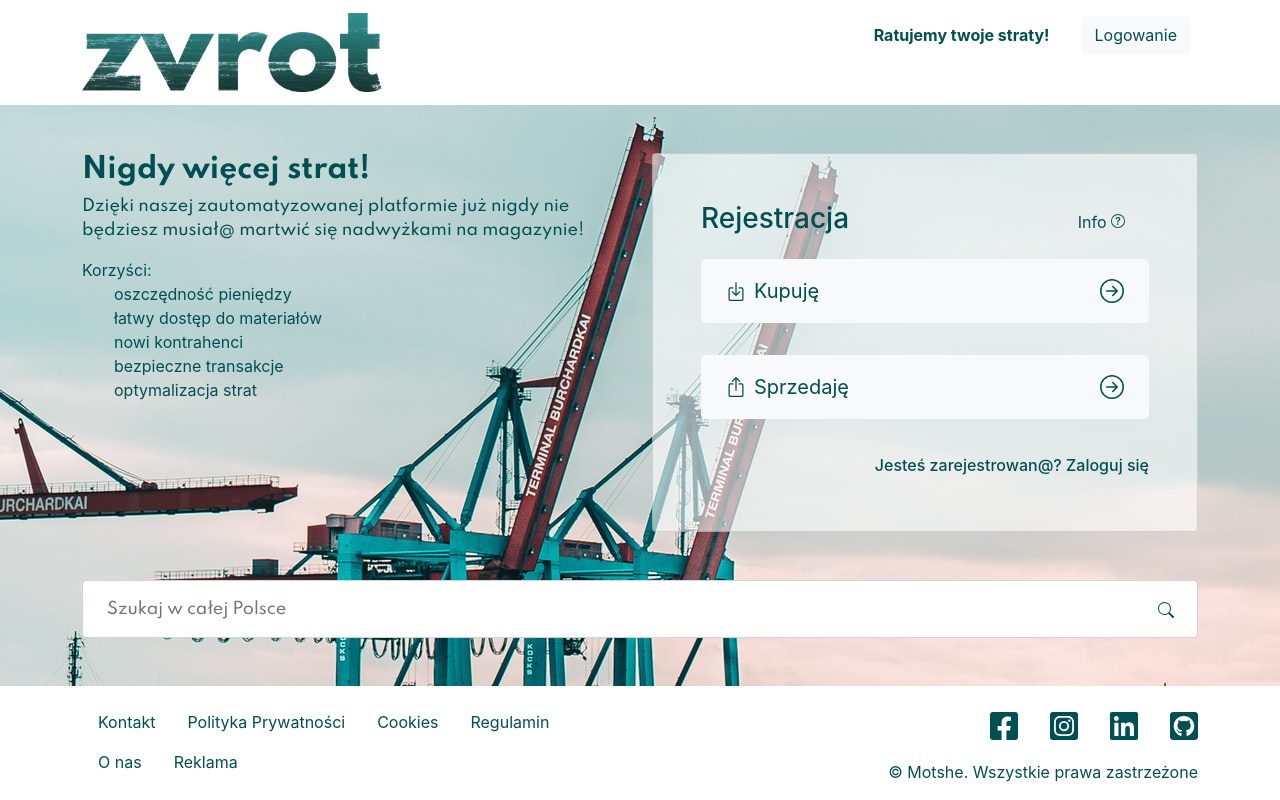
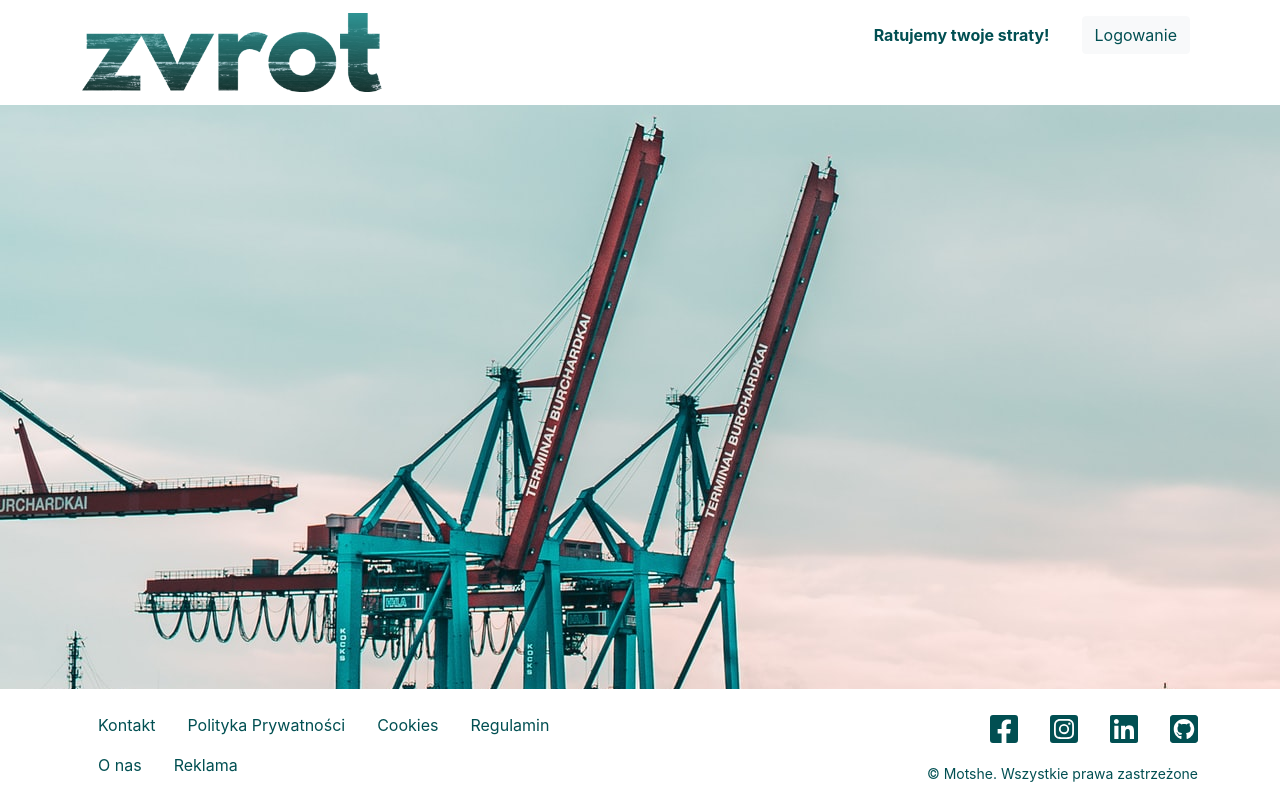
Before and after one commit to Motshe/zvrot, a React (Create React App) app in the folder zvrot/: page /contact in a window 1280 px wide. Built offline with nearby package versions, Linux system fonts and the light colour scheme.

Commit message:
feat: add form for getResponse

```diff
--- a/zvrot/package.json
+++ b/zvrot/package.json
@@ -20,6 +20,7 @@
     "react": "^17.0.2",
     "react-bootstrap": "^2.0.2",
     "react-dom": "^17.0.2",
+    "react-router-dom": "^6.0.2",
     "react-scripts": "4.0.3",
     "styled-components": "^5.3.3",
     "web-vitals": "^1.1.2"
--- a/zvrot/src/App.js
+++ b/zvrot/src/App.js
@@ -3,14 +3,24 @@ import Footer from './components/Footer';
 import Header from './components/Header';
 import { Container } from 'react-bootstrap'
 import Main from './components/Main';
+import {
+  BrowserRouter as Router,
+  Switch,
+  Route,
+  Routes
+} from "react-router-dom";
+import Contact from './components/Contact';
 function App() {
   return (
-      <>
+      <Router>
         <Header />
-        <Main />
+        <Routes>
+            <Route path="/contact" element={<Contact />} />
+            <Route path="/*" element={<Main />} />
+        </Routes>
         <Footer />
 
-      </>
+      </Router>
   );
 }
 
--- a/zvrot/src/App.scss
+++ b/zvrot/src/App.scss
@@ -117,3 +117,7 @@ p.spartan-txt {
   font-family: 'Spartan';
   font-weight: 500;
 }
+
+.newsletter-form {
+
+}
--- /dev/null
+++ b/zvrot/src/components/Contact/index.js
@@ -0,0 +1,30 @@
+import React, { useEffect, useRef } from 'react'
+import { Container } from 'react-bootstrap';
+
+function loadError(onError) {
+    console.error(`Failed ${onError.target.src} didn't load correctly`);
+}
+
+function Contact() {
+    const getResponseForm = useRef(null);
+    useEffect(() => {
+        const loadScript = async () => {
+            console.log("laoding")
+            const externalScript = document.createElement("script");
+            externalScript.onerror = loadError;
+            externalScript.async = true;
+            externalScript.type = "text/javascript";
+            externalScript.setAttribute("data-webform-id", "SyY1g");
+            externalScript.src = `https://app.getresponse.com/view_webform_v2.js?u=QGscR&webforms_id=SyY1g`;
+            console.log(getResponseForm)
+            if(getResponseForm.current.childNodes.length === 0) getResponseForm.current.appendChild(externalScript);
+            console.log(getResponseForm)
+        }
+        loadScript()
+    }, [])
+    return (
+        <Container ref={getResponseForm} className="newsletter-form h-100 d-flex"></Container>
+    )
+}
+
+export default Contact
--- a/zvrot/src/components/Footer/FooterItem/index.js
+++ b/zvrot/src/components/Footer/FooterItem/index.js
@@ -3,7 +3,8 @@ import { Nav } from 'react-bootstrap'
 function FooterItem({text}) {
     return (
         <Nav.Item className="text-start">
-            <Nav.Link href="#">{text}</Nav.Link>
+            {/* <Nav.Link href="https://app.getresponse.com/site2/5420954d712159a6d277ee2ceb3f57bd/?u=QGscR&webforms_id=SyU4G">{text}</Nav.Link> */}
+            <Nav.Link href="/contact">{text}</Nav.Link>
         </Nav.Item>
     )
 }
--- a/zvrot/src/components/Footer/index.js
+++ b/zvrot/src/components/Footer/index.js
@@ -19,7 +19,7 @@ function Footer() {
                     </Col>
                     <Col xs={12} md={6}>
                         <FooterSocialItems />
-                        <p className="text-start text-md-end ps-3" style={{fontSize:"14px;"}}>
+                        <p className="text-start text-md-end ps-3" style={{fontSize:"14px"}}>
                             © Motshe. Wszystkie prawa zastrzeżone
                         </p>
                     </Col>
--- a/zvrot/src/components/Header/index.js
+++ b/zvrot/src/components/Header/index.js
@@ -7,7 +7,7 @@ export default function Header() {
         <header>
             <Navbar bg="white" expand="md">
                 <Container className="align-items-start">
-                    <Navbar.Brand href="#home">
+                    <Navbar.Brand href="#">
                     <img src={logo} alt="zvrot logo" className="img-fluid App-logo"></img>
 
                     </Navbar.Brand>
@@ -15,10 +15,10 @@ export default function Header() {
 
                     <Navbar.Collapse id="basic-navbar-nav" className="flex-grow-0">
                         <Nav className="me-auto align-items-start align-items-md-center justify-content-center">
-                            <Nav.Link href="#home" className="me-md-3">
+                            <Nav.Link href="https://app.getresponse.com/site2/5420954d712159a6d277ee2ceb3f57bd/?u=QGscR&webforms_id=SyU4G" className="me-md-3">
                                 <strong>Ratujemy twoje straty!</strong>
                             </Nav.Link>
-                            <Nav.Link href="#login">
+                            <Nav.Link href="https://app.getresponse.com/site2/5420954d712159a6d277ee2ceb3f57bd/?u=QGscR&webforms_id=SyU4G">
                                 <Button variant="light">Logowanie</Button>
                             </Nav.Link>
                         </Nav>
--- a/zvrot/src/components/Main/RegistrationForm/index.js
+++ b/zvrot/src/components/Main/RegistrationForm/index.js
@@ -2,16 +2,24 @@ import React from 'react'
 import { Button, Col, Form, Row } from 'react-bootstrap'
 import { FontAwesomeIcon } from '@fortawesome/react-fontawesome'
 import { faQuestionCircle } from '@fortawesome/free-regular-svg-icons'
+import { useNavigate } from "react-router-dom";
 
 function RegistrationForm() {
+    const navigate = useNavigate();
+    const handleOnClick = () => {
+
+        const formUrl = "https://app.getresponse.com/site2/5420954d712159a6d277ee2ceb3f57bd/?u=QGscR&webforms_id=SyU4G";
+        navigate(formUrl);
+    }
     return (
         <Form className="d-flex flex-column justify-content-between h-100">
-            <Row className="align-items-baseline">
+            <Row className="align-items-center mb-3">
                 <Col>
-                    <h3 className="mt-0 mb-4">Rejestracja</h3>
+                    <h3 className="">Rejestracja</h3>
                 </Col>
                 <Col className="d-flex justify-content-end">
-                    <a href="#" className="pe-4">
+                    {/* <Button variant="light" className="">zarejestruj się</Button> */}
+                    <a href="https://app.getresponse.com/site2/5420954d712159a6d277ee2ceb3f57bd/?u=QGscR&webforms_id=SyU4G" className="pe-4">
                         Info {' '}
                         <svg xmlns="http://www.w3.org/2000/svg" width="14" height="14" fill="currentColor" className="bi bi-question-circle mb-1" viewBox="0 0 16 16">
                             <path d="M8 15A7 7 0 1 1 8 1a7 7 0 0 1 0 14zm0 1A8 8 0 1 0 8 0a8 8 0 0 0 0 16z"/>
@@ -20,8 +28,9 @@ function RegistrationForm() {
                     </a>
                 </Col>
             </Row>
+
             <div className="d-grid gap-4 mb-auto">
-                <Button variant="light" size="lg" className="d-flex mb-2 py-3 px-4 justify-content-between align-items-center">
+                <Button onClick={handleOnClick} variant="light" size="lg" className="d-flex mb-2 py-3 px-4 justify-content-between align-items-center">
                     <svg xmlns="http://www.w3.org/2000/svg" width="20" height="20" fill="currentColor" className="bi bi-box-arrow-in-down" viewBox="0 0 16 16">
                         <path fillRule="evenodd" d="M3.5 6a.5.5 0 0 0-.5.5v8a.5.5 0 0 0 .5.5h9a.5.5 0 0 0 .5-.5v-8a.5.5 0 0 0-.5-.5h-2a.5.5 0 0 1 0-1h2A1.5 1.5 0 0 1 14 6.5v8a1.5 1.5 0 0 1-1.5 1.5h-9A1.5 1.5 0 0 1 2 14.5v-8A1.5 1.5 0 0 1 3.5 5h2a.5.5 0 0 1 0 1h-2z"/>
                         <path fillRule="evenodd" d="M7.646 11.854a.5.5 0 0 0 .708 0l3-3a.5.5 0 0 0-.708-.708L8.5 10.293V1.5a.5.5 0 0 0-1 0v8.793L5.354 8.146a.5.5 0 1 0-.708.708l3 3z"/>
@@ -31,7 +40,7 @@ function RegistrationForm() {
                         <path fillRule="evenodd" d="M1 8a7 7 0 1 0 14 0A7 7 0 0 0 1 8zm15 0A8 8 0 1 1 0 8a8 8 0 0 1 16 0zM4.5 7.5a.5.5 0 0 0 0 1h5.793l-2.147 2.146a.5.5 0 0 0 .708.708l3-3a.5.5 0 0 0 0-.708l-3-3a.5.5 0 1 0-.708.708L10.293 7.5H4.5z"/>
                     </svg>
                 </Button>
-                <Button variant="light" size="lg" className="d-flex py-3 px-4 justify-content-between align-items-center">
+                <Button onClick={handleOnClick} variant="light" size="lg" className="d-flex py-3 px-4 justify-content-between align-items-center">
                         <svg xmlns="http://www.w3.org/2000/svg" width="20" height="20" fill="currentColor" className="bi bi-box-arrow-up" viewBox="0 0 16 16">
                             <path fillRule="evenodd" d="M3.5 6a.5.5 0 0 0-.5.5v8a.5.5 0 0 0 .5.5h9a.5.5 0 0 0 .5-.5v-8a.5.5 0 0 0-.5-.5h-2a.5.5 0 0 1 0-1h2A1.5 1.5 0 0 1 14 6.5v8a1.5 1.5 0 0 1-1.5 1.5h-9A1.5 1.5 0 0 1 2 14.5v-8A1.5 1.5 0 0 1 3.5 5h2a.5.5 0 0 1 0 1h-2z"/>
                             <path fillRule="evenodd" d="M7.646.146a.5.5 0 0 1 .708 0l3 3a.5.5 0 0 1-.708.708L8.5 1.707V10.5a.5.5 0 0 1-1 0V1.707L5.354 3.854a.5.5 0 1 1-.708-.708l3-3z"/>
```
Also changed, not shown: 1 other file (tests, documents, lock files or other folders).
